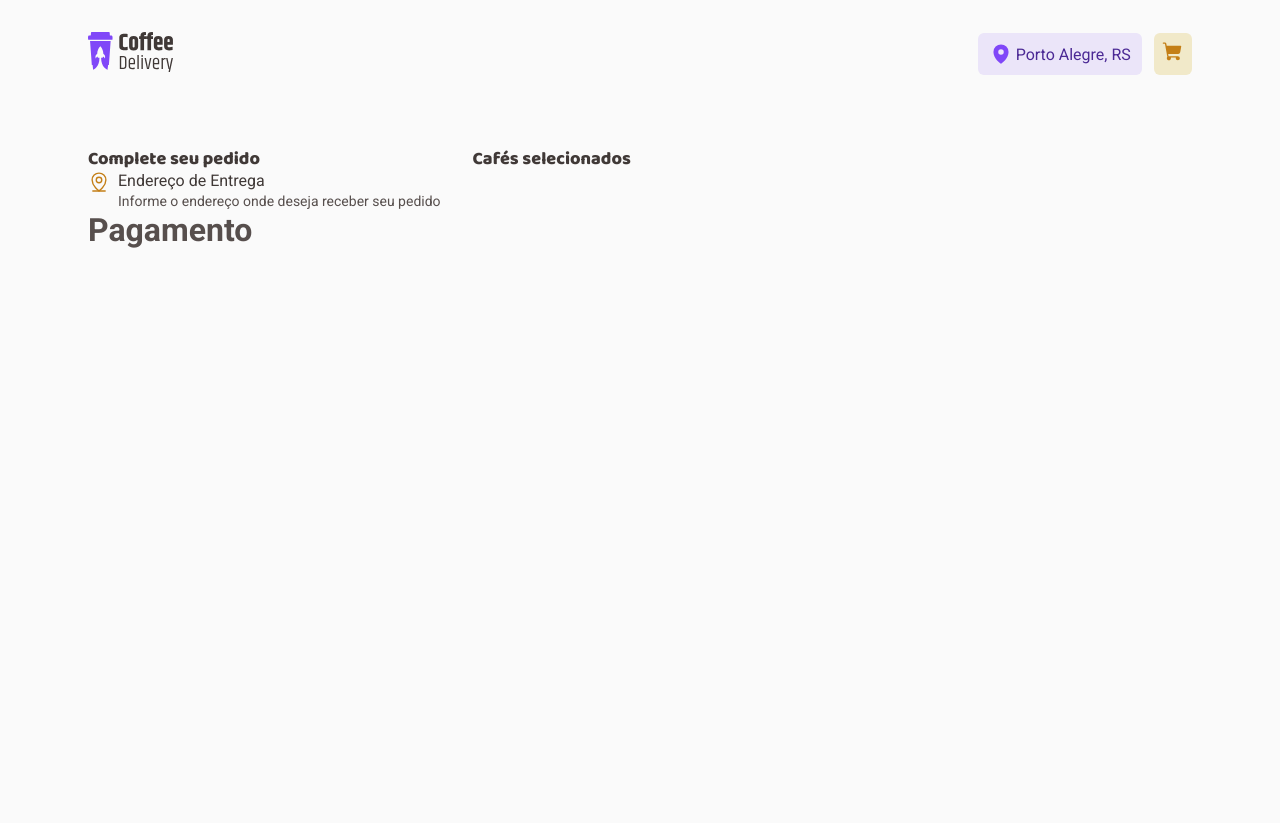
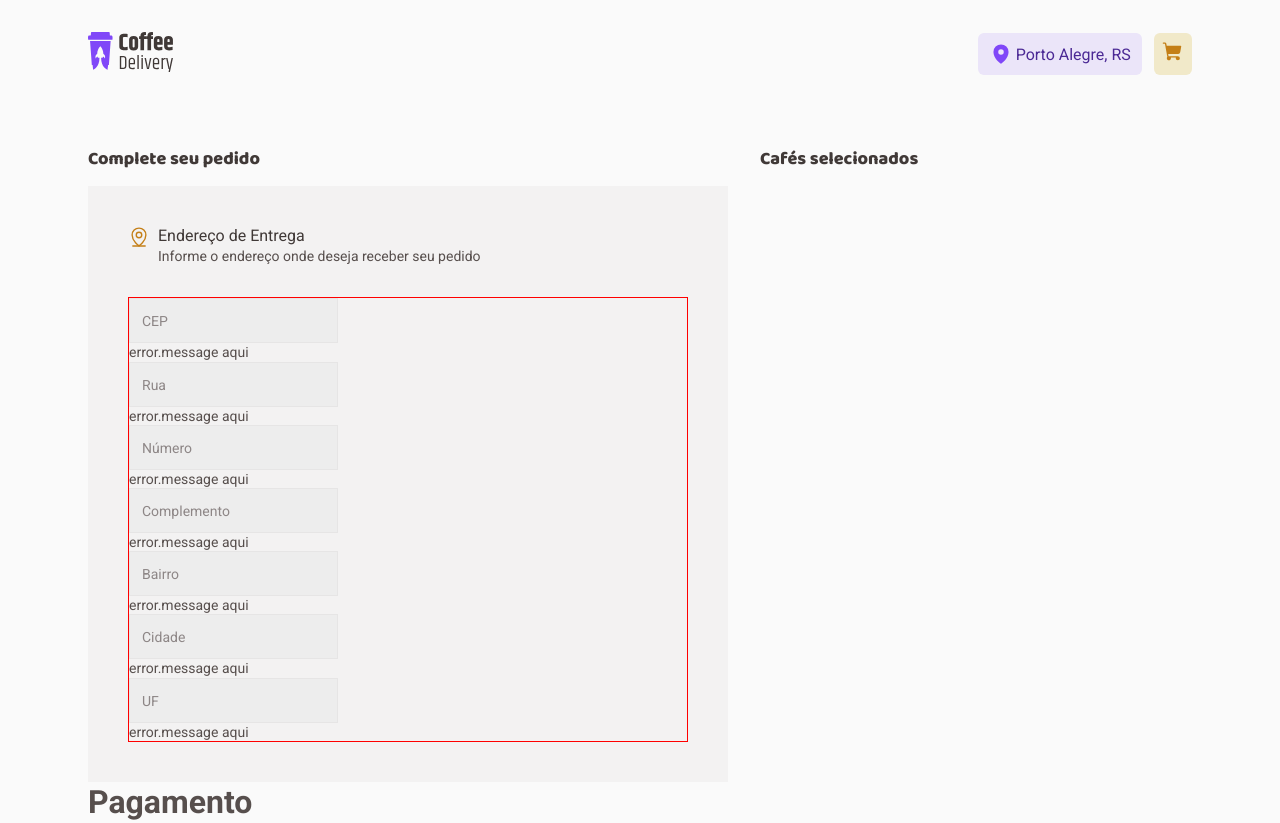
Before and after one commit to rnatu/coffee-delivery, a React (Vite) app: page /Checkout in a window 1280 px wide. Before the commit the page ends 800 px from the top, so only its background shows below. Built offline with nearby package versions, Linux system fonts and the light colour scheme.

Commit message:
feat: add initial AddressForm

```diff
--- /dev/null
+++ b/src/pages/Checkout/components/AddressForm/Input.tsx
@@ -0,0 +1,19 @@
+import { InputHTMLAttributes } from 'react';
+import { RegularText } from '../../../../components/Typography';
+import { InputContainer, InputStyled, InputWrapper } from './styles';
+
+interface InputProps extends InputHTMLAttributes<HTMLInputElement> {
+  error?: string;
+  rightText?: string;
+}
+
+export function Input({ error, rightText, ...props }: InputProps) {
+  return (
+    <InputWrapper>
+      <InputContainer>
+        <InputStyled {...props} />
+      </InputContainer>
+      {!error && <RegularText size="s">{'error.message aqui'}</RegularText>}
+    </InputWrapper>
+  );
+}
--- /dev/null
+++ b/src/pages/Checkout/components/AddressForm/index.tsx
@@ -0,0 +1,29 @@
+import { MapPinLine } from 'phosphor-react';
+import { useTheme } from 'styled-components';
+import { SectionTitle } from '../SectionTitle';
+import { Input } from './Input';
+import { AddressFormContainer, InputsContainer } from './styles';
+
+export function AddressForm() {
+  const { colors } = useTheme();
+
+  return (
+    <AddressFormContainer>
+      <SectionTitle
+        icon={{ phosphorIcon: MapPinLine, color: colors['brand-yellow-dark'] }}
+        title={'Endereço de Entrega'}
+        subtitle={'Informe o endereço onde deseja receber seu pedido'}
+      />
+
+      <InputsContainer>
+        <Input placeholder={'CEP'} />
+        <Input placeholder={'Rua'} />
+        <Input placeholder={'Número'} type="number" />
+        <Input placeholder={'Complemento'} />
+        <Input placeholder={'Bairro'} />
+        <Input placeholder={'Cidade '} />
+        <Input placeholder={'UF '} maxLength={2} />
+      </InputsContainer>
+    </AddressFormContainer>
+  );
+}
--- /dev/null
+++ b/src/pages/Checkout/components/AddressForm/styles.ts
@@ -0,0 +1,28 @@
+import styled from 'styled-components';
+import { SectionBaseStyle } from '../../styles';
+
+export const AddressFormContainer = styled(SectionBaseStyle)`
+  margin-top: 0.9375rem;
+`;
+
+export const InputsContainer = styled.div`
+  margin-top: 2rem;
+  border: 1px solid red;
+`;
+
+// Input
+export const InputWrapper = styled.div``;
+
+export const InputContainer = styled.div``;
+
+export const InputStyled = styled.input`
+  flex: 1;
+  padding: 0.75rem;
+  background-color: ${({ theme }) => theme.colors['base-input']};
+  border: 1px solid ${({ theme }) => theme.colors['base-button']};
+
+  &::placeholder {
+    color: ${({ theme }) => theme.colors['base-label']};
+    font-size: ${({ theme }) => theme.textSizes['text-regular-s']};
+  }
+`;
--- a/src/pages/Checkout/components/DeliveryDataForm/index.tsx
+++ /dev/null
@@ -1,17 +0,0 @@
-import { MapPinLine } from 'phosphor-react';
-import { useTheme } from 'styled-components';
-import { SectionTitle } from '../SectionTitle';
-
-export function DeliveryDataForm() {
-  const { colors } = useTheme();
-
-  return (
-    <div>
-      <SectionTitle
-        icon={{ phosphorIcon: MapPinLine, color: colors['brand-yellow-dark'] }}
-        title={'Endereço de Entrega'}
-        subtitle={'Informe o endereço onde deseja receber seu pedido'}
-      />
-    </div>
-  );
-}
--- a/src/pages/Checkout/index.tsx
+++ b/src/pages/Checkout/index.tsx
@@ -1,6 +1,6 @@
 import { TitleText } from '../../components/Typography';
 import { BillingOptions } from './components/BillingOptions';
-import { DeliveryDataForm } from './components/DeliveryDataForm';
+import { AddressForm } from './components/AddressForm';
 import { CheckoutContainer } from './styles';
 
 export function Checkout() {
@@ -11,7 +11,7 @@ export function Checkout() {
           Complete seu pedido
         </TitleText>
 
-        <DeliveryDataForm />
+        <AddressForm />
 
         <BillingOptions />
       </div>
--- a/src/pages/Checkout/styles.ts
+++ b/src/pages/Checkout/styles.ts
@@ -9,3 +9,9 @@ export const CheckoutContainer = styled.div`
   display: flex;
   gap: 2rem;
 `;
+
+export const SectionBaseStyle = styled.div`
+  background-color: ${({ theme }) => theme.colors['base-card']};
+  padding: 2.5rem;
+  width: 40rem;
+`;
```
